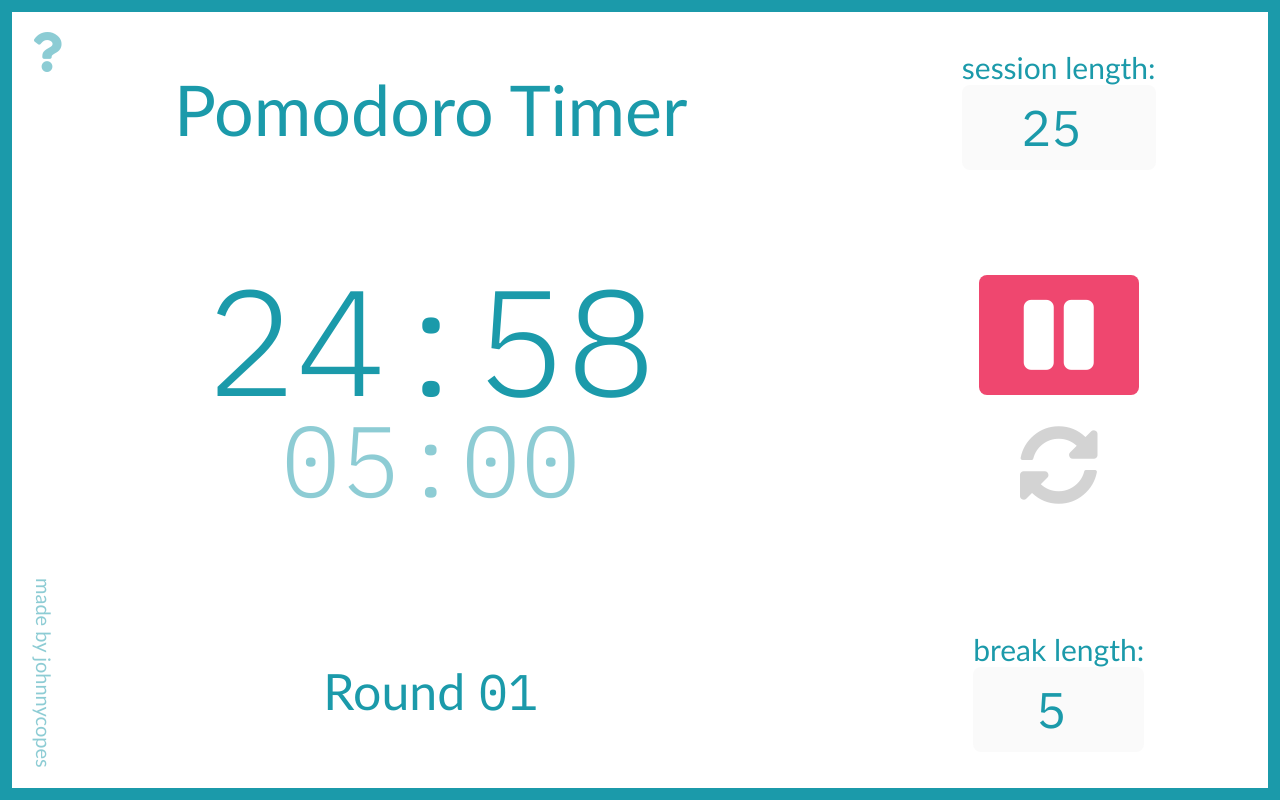
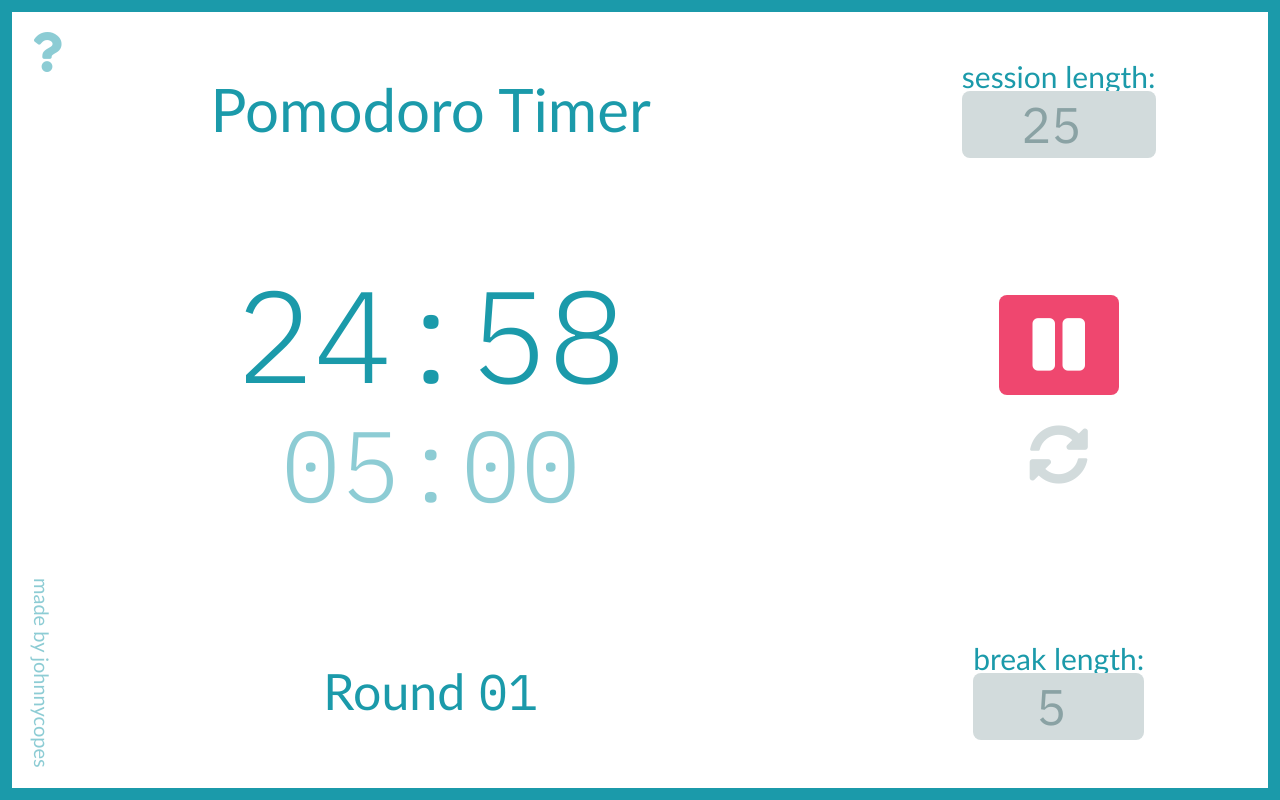
Before and after one commit to johnnycopes/pomodoro-clock, a website built with Parcel: page index.html in a window 1280 px wide. Both pictures are taken after a click on the button 1058 px from the left and 335 px from the top of the page. Built offline with nearby package versions, Linux system fonts and the light colour scheme; a web font is replaced by a local one.

Commit message:
adds proper disabled color, fixes visual proportions, makes inputs single source of truth for JS time values

```diff
--- a/index.html
+++ b/index.html
@@ -16,7 +16,6 @@
 		<a class="app__signature" href="http://www.johnnycopes.com/" target="_blank">made by johnnycopes</a>
 		<section class="app__panel">
 			<p>todo:<br>
-				- sub out color for lightgray disabled<br>
 				- gradient borders (during playback would be cool)<br>
 				- write copy for this panel<br>
 				- box shadow during panel slide
--- a/js/app.js
+++ b/js/app.js
@@ -3,4 +3,5 @@ import { input } from './input';
 
 const Timer = timer();
 const Input = input(Timer);
+Input.init();
 Timer.init();
--- a/js/input.js
+++ b/js/input.js
@@ -9,6 +9,17 @@ export function input(timer) {
 	breakInput.addEventListener('input', onBreakChange);
 	playbackFlowBtn.addEventListener('click', onFlowClick);
 	playbackResetBtn.addEventListener('click', onResetClick);
+
+	return {
+		init
+	};
+
+	// =======================
+
+	function init() {
+		onSessionChange();
+		onBreakChange();
+	}
 
 	// -----------------------
 
--- a/js/timer.js
+++ b/js/timer.js
@@ -19,8 +19,6 @@ export function timer() {
 	// =======================
 
 	function init() {
-		sessionLength = 25;
-		breakLength = 5;
 		resetTimer();
 		resetRound();
 	}
@@ -28,13 +26,13 @@ export function timer() {
 	function toggleFlow() {
 		if (sessionTimer.milliseconds > 0) {
 			toggleTimer(sessionTimer);
-			updateCurrentTimerUI(sessionTimer, true);
-			updateCurrentTimerUI(breakTimer, false);
+			setCurrentTimer(sessionTimer, true);
+			setCurrentTimer(breakTimer, false);
 		}
 		else if (breakTimer.milliseconds > 0) {
 			toggleTimer(breakTimer);
-			updateCurrentTimerUI(sessionTimer, false);
-			updateCurrentTimerUI(breakTimer, true);
+			setCurrentTimer(sessionTimer, false);
+			setCurrentTimer(breakTimer, true);
 		}
 		else {
 			resetTimer();
@@ -48,8 +46,8 @@ export function timer() {
 		breakTimer = setNewTimer(breakLength, $break);
 		updateTimerUI(sessionTimer);
 		updateTimerUI(breakTimer);
-		updateCurrentTimerUI(sessionTimer, false);
-		updateCurrentTimerUI(breakTimer, false);
+		setCurrentTimer(sessionTimer, false);
+		setCurrentTimer(breakTimer, false);
 	}
 
 	function changeSession(minutes) {
@@ -122,7 +120,7 @@ export function timer() {
 	}
 
 	function updateTimerUI(timer) {
-		const {minutes, seconds} = convertMsToMinsAndSecs(timer.milliseconds);
+		let {minutes, seconds} = convertMsToMinsAndSecs(timer.milliseconds);
 		updateElementUI(timer.minutesElement, minutes);
 		updateElementUI(timer.secondsElement, seconds);
 	}
@@ -131,7 +129,7 @@ export function timer() {
 		timer.timerElement.classList.toggle('timer--running');
 	}
 
-	function updateCurrentTimerUI(timer, boolean) {
-		boolean ? timer.timerElement.classList.add('timer--current') : timer.timerElement.classList.remove('timer--current');
+	function setCurrentTimer(timer, isCurrentTimer) {
+		isCurrentTimer ? timer.timerElement.classList.add('timer--current') : timer.timerElement.classList.remove('timer--current');
 	}
 }
--- a/scss/_variables.scss
+++ b/scss/_variables.scss
@@ -1,6 +1,7 @@
 // COLORS
 
 $background: #FFF;
+$disabled: #D2DBDC;
 $text: #1B9AAA;
 $start: #06D6A0;
 $pause: #EF476F;
--- a/scss/main.scss
+++ b/scss/main.scss
@@ -16,7 +16,7 @@ body {
   font-family: $sans-serif;
 	font-size: 3rem;
 	font-weight: 300;
-  line-height: 1.2;
+  line-height: 1;
   height: 100vh;
 	position: relative;
 }
@@ -92,8 +92,13 @@ body {
 			border: 0;
 			transition: $fast;
 			text-align: center;
-			padding: 1rem 0;
 			border-radius: $border-radius;
+
+			&:disabled {
+				background: $disabled;
+				color: darken($disabled, 25%);
+				cursor: not-allowed;
+			}
     }
 
     label {
@@ -106,7 +111,7 @@ body {
 .title {
   grid-row: 1;
   grid-column: 1;
-	font-size: 7rem;
+	font-size: 6rem;
 	font-family: $sans-serif;
 
 }
@@ -115,19 +120,16 @@ body {
 	grid-row: 2;
 	grid-column: 1;
 	font-family: $monospace;
-	display: flex;
-	flex-direction: column;
-	justify-content: center;
-	align-items: center;
 	font-size: 10rem;
 	color: rgba($text, 0.5);
 
 	&--current {
 		color: $text;
+		margin-bottom: 1rem;
 	}
 
 	&--running {
-		transform: scale(1.5);
+		transform: scale(1.3);
 	}
 
 
@@ -135,6 +137,7 @@ body {
 	&__break {
 		display: flex;
 		transition: $medium;
+		padding: 1rem 0;
 	}
 
 	&__round {
@@ -171,8 +174,8 @@ body {
     align-items: center;
     justify-content: center;
     cursor: pointer;
-    font-size: 8rem;
-    width: 16rem;
+    font-size: 6rem;
+    width: 12rem;
     padding: 2rem;
     border: none;
     outline: 0;
@@ -211,10 +214,10 @@ body {
 
 			&--disabled {
 				cursor: not-allowed;
-				color: lightgray; // TODO: add disabled to colors list
+				color: $disabled; // TODO: add disabled to colors list
 
 				&:hover {
-					color: lightgray;
+					color: $disabled;
 				}
 			}
     }
```
Also changed, not shown: README.md.
